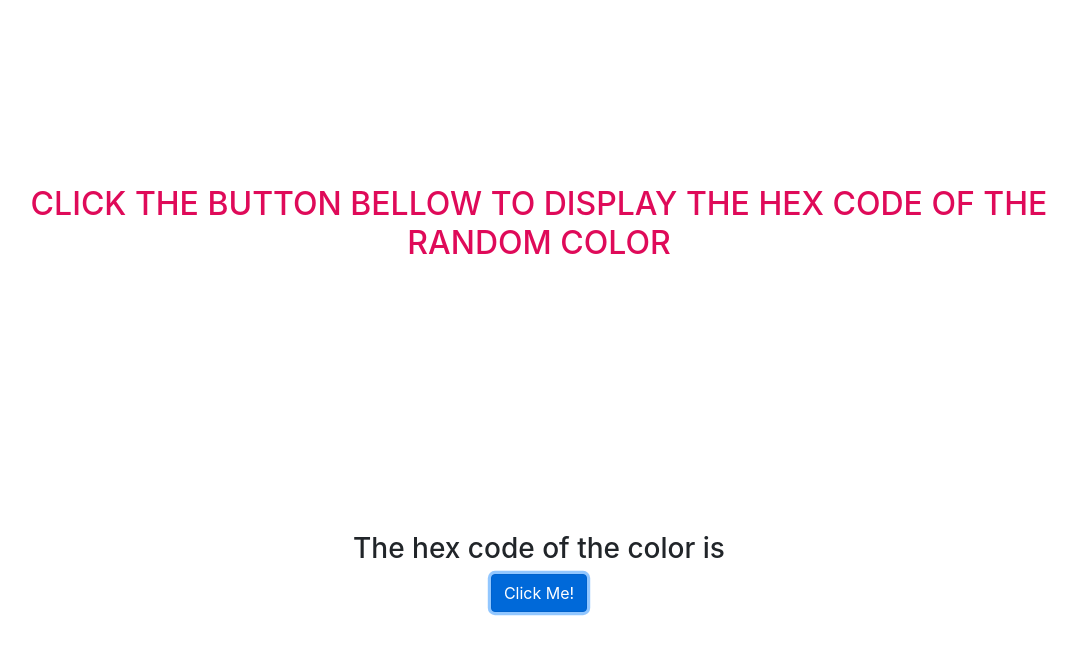
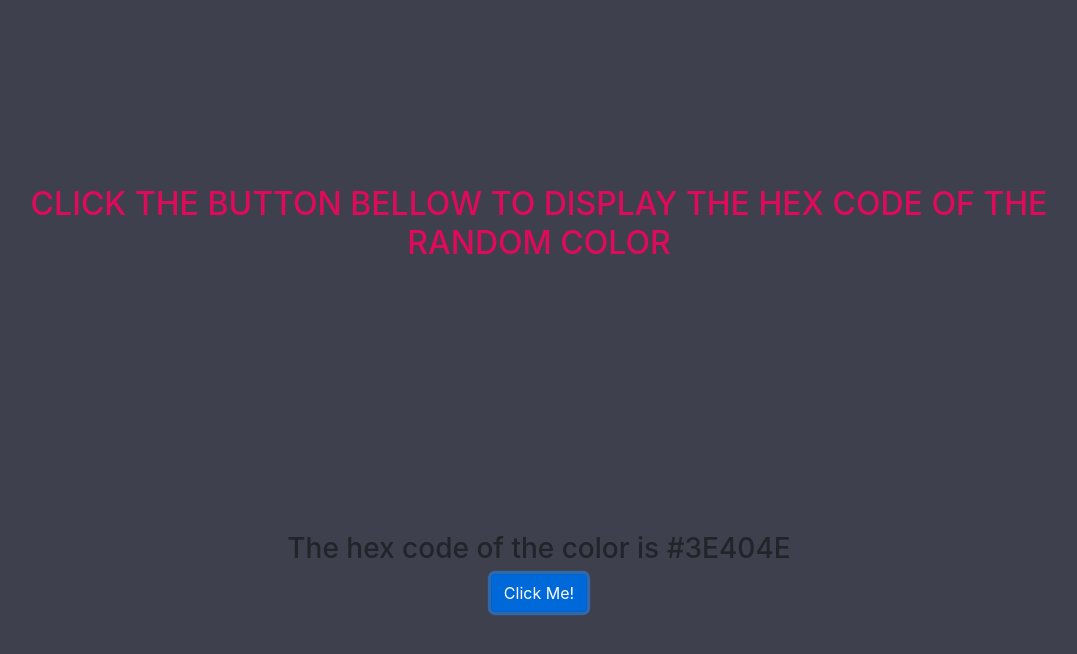
Before and after one commit to Tally2014/WebDev-Practice2-HexColors, a plain HTML site: page index.html in a window 1280 px wide. Both pictures are taken after a click on the button "Click Me!". Shown: the whole page, without its empty margins (101-1178 px from the left). Drawn offline with nearby package versions, Linux system fonts and the light colour scheme.

Commit message:
Make BG change color and show the hex code

```diff
--- a/index.html
+++ b/index.html
@@ -19,7 +19,7 @@
             <h2 id="headerText">CLICK THE BUTTON BELLOW TO DISPLAY THE HEX CODE OF THE RANDOM COLOR</h2>
           </div>
           <div class="second-div">
-            <h3 id="hexCode">The hex code of the color is</h3>
+            <h3 id="hexCode">The hex code of the color is #000000</h3>
             <button id="submit" type="button" class="btn btn-primary">Click Me!</button>
           </div>
         </div>
--- a/script.js
+++ b/script.js
@@ -1,3 +1,6 @@
+const button = document.getElementById("submit");
+const text = document.getElementById("hexCode");
+
 function changeColor() {
     var mytext = document.querySelector('#headerText');
     var randomColor = getRandomColor();
@@ -21,3 +24,9 @@ function getRandomColor() {
   }
 
   setInterval(changeColor, 2000);
+
+  button.addEventListener('click', function(){
+      const color = getRandomColor();
+    document.body.style.backgroundColor = color;
+    text.innerText = `The hex code of the color is ${color}`;
+  });
```
